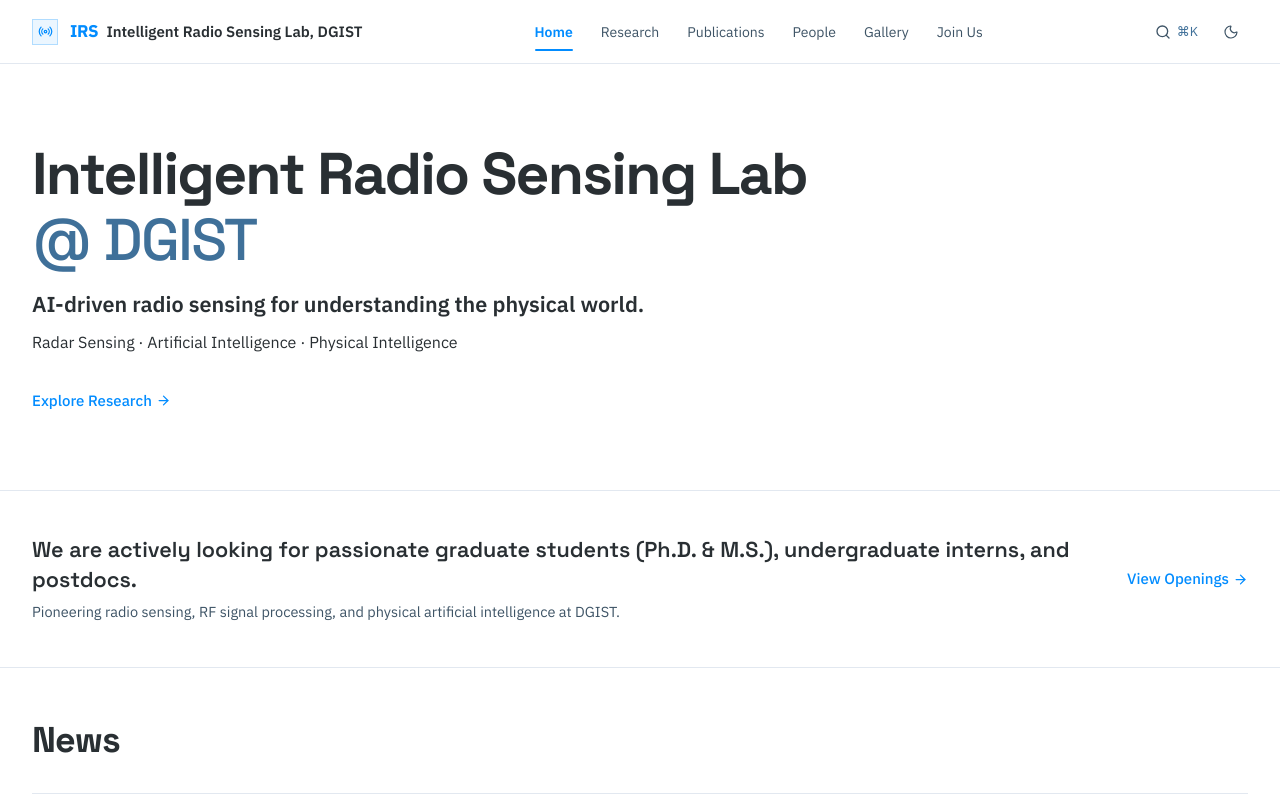
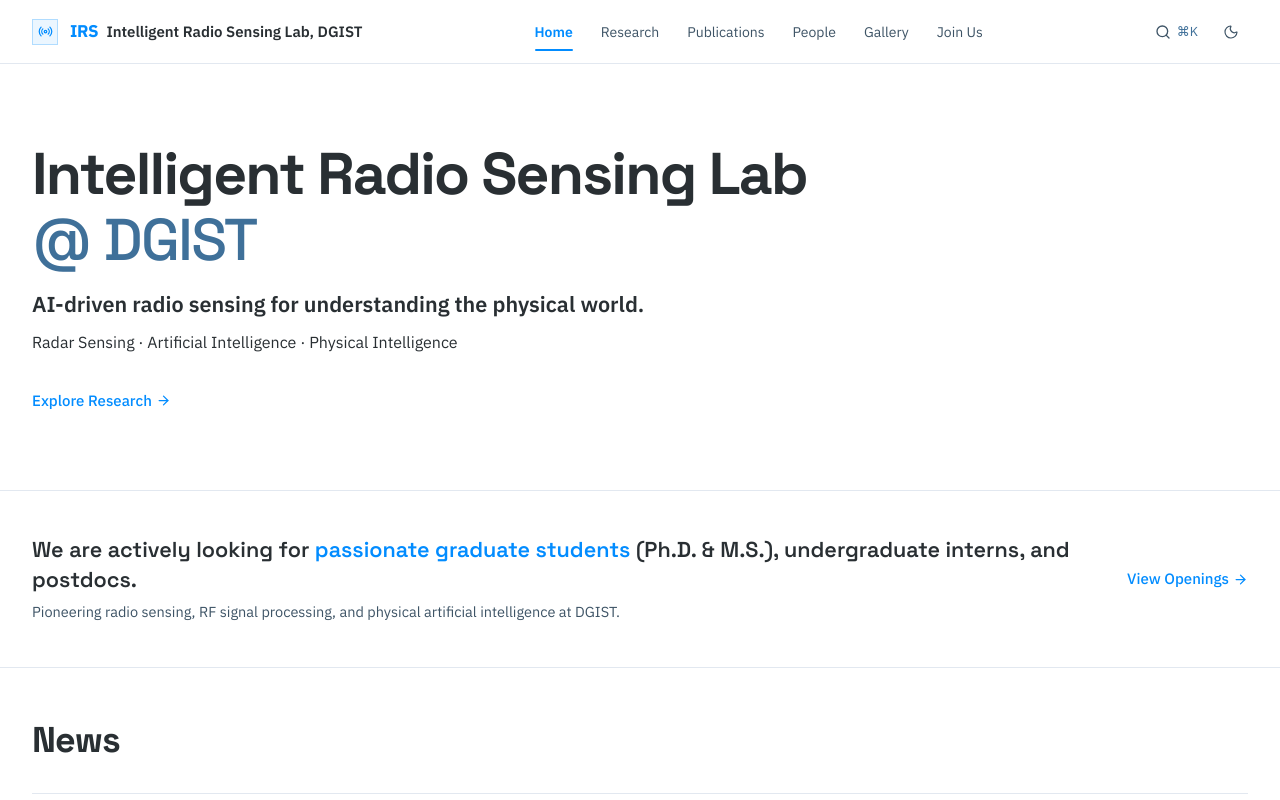
Before and after one commit to DGIST-IRSLab/DGIST-IRSLab.github.io, a React (Vite) app: page / in a window 1280 px wide. Shown: the top 800 px of the page. Built offline with nearby package versions, Linux system fonts and the light colour scheme.

Commit message:
style(home): highlight 'passionate graduate students' with accent color

```diff
--- a/src/pages/HomePage.tsx
+++ b/src/pages/HomePage.tsx
@@ -96,7 +96,7 @@
         <div className="container admissions-bar">
           <div className="admissions-text-wrap">
             <h3 className="admissions-title">
-              We are actively looking for passionate graduate students (Ph.D. &amp; M.S.), undergraduate interns, and postdocs.
+              We are actively looking for <span style={{ color: 'var(--color-accent)' }}>passionate graduate students</span> (Ph.D. &amp; M.S.), undergraduate interns, and postdocs.
             </h3>
             <p className="admissions-subtext">
               Pioneering radio sensing, RF signal processing, and physical artificial intelligence at DGIST.
```
